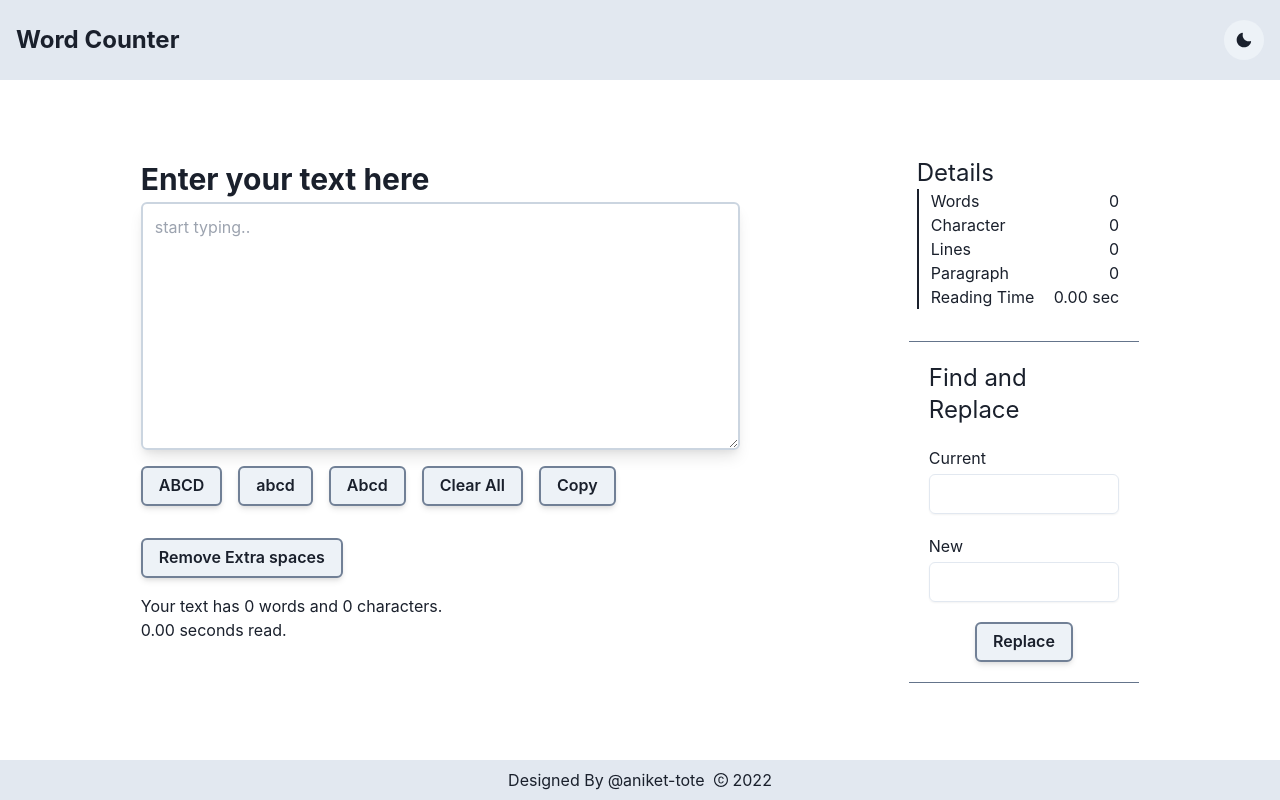
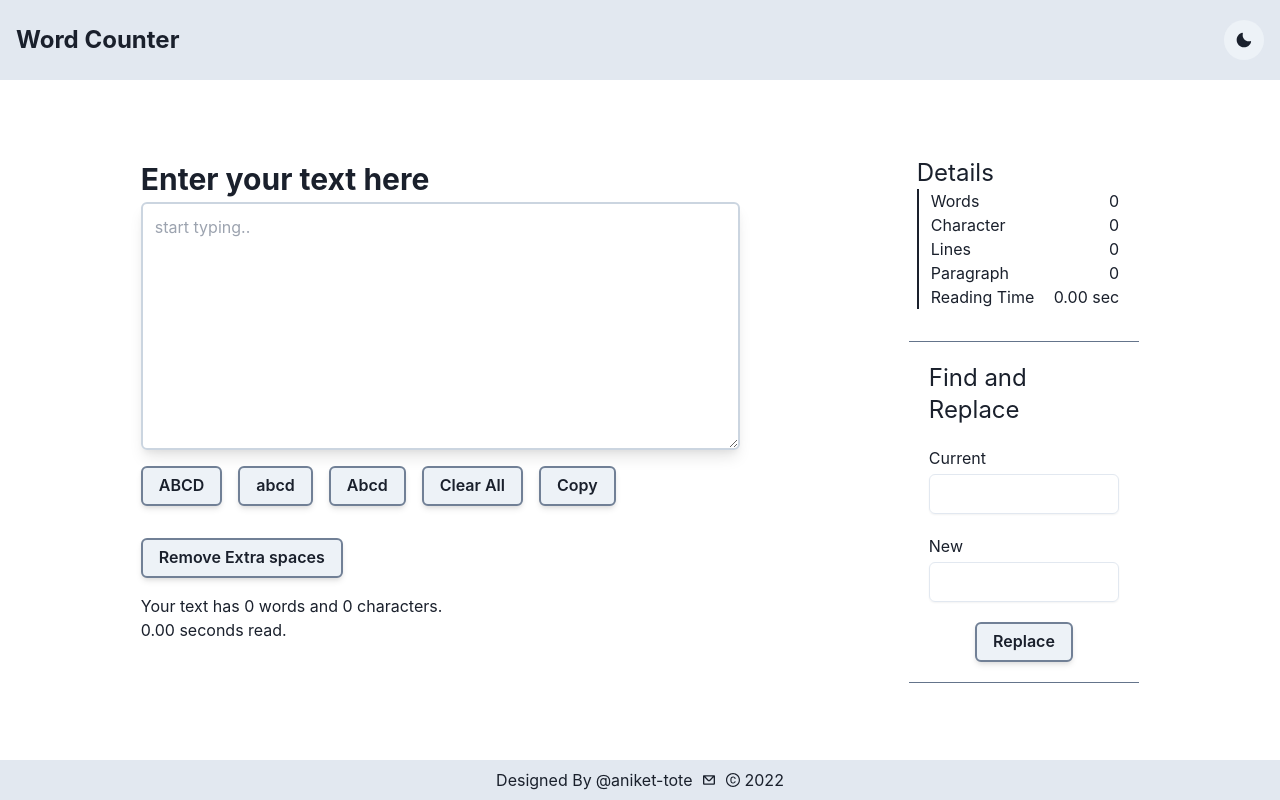
Before and after one commit to aniket-tote/word-counter-using-react, a React (Create React App) app: page /second in a window 1280 px wide. Built offline with nearby package versions, Linux system fonts and the light colour scheme.

Commit message:
added email

```diff
--- a/src/components/Footer.jsx
+++ b/src/components/Footer.jsx
@@ -1,6 +1,8 @@
 import React from "react";
 import { AiOutlineCopyrightCircle } from "react-icons/ai";
 import { Flex, useColorMode } from "@chakra-ui/react";
+import { CgMail } from "react-icons/cg";
+
 
 export default function Footer() {
   const { colorMode } = useColorMode();
@@ -16,6 +18,7 @@ export default function Footer() {
     >
       <Flex alignItems={"center"}>
         Designed By <a href="https://github.com/aniket-tote" className="mx-1 hover:underline">@aniket-tote</a>
+        <a href="mailto:connect.anikettote@gmail.com" className="mx-1 hover:underline"><CgMail /></a>
         {/* in
         <DiReact color="#61DAFB" className="mx-1"/>
         and <SiTailwindcss className="mx-1 text-[#38bdf8]" /> with
```
